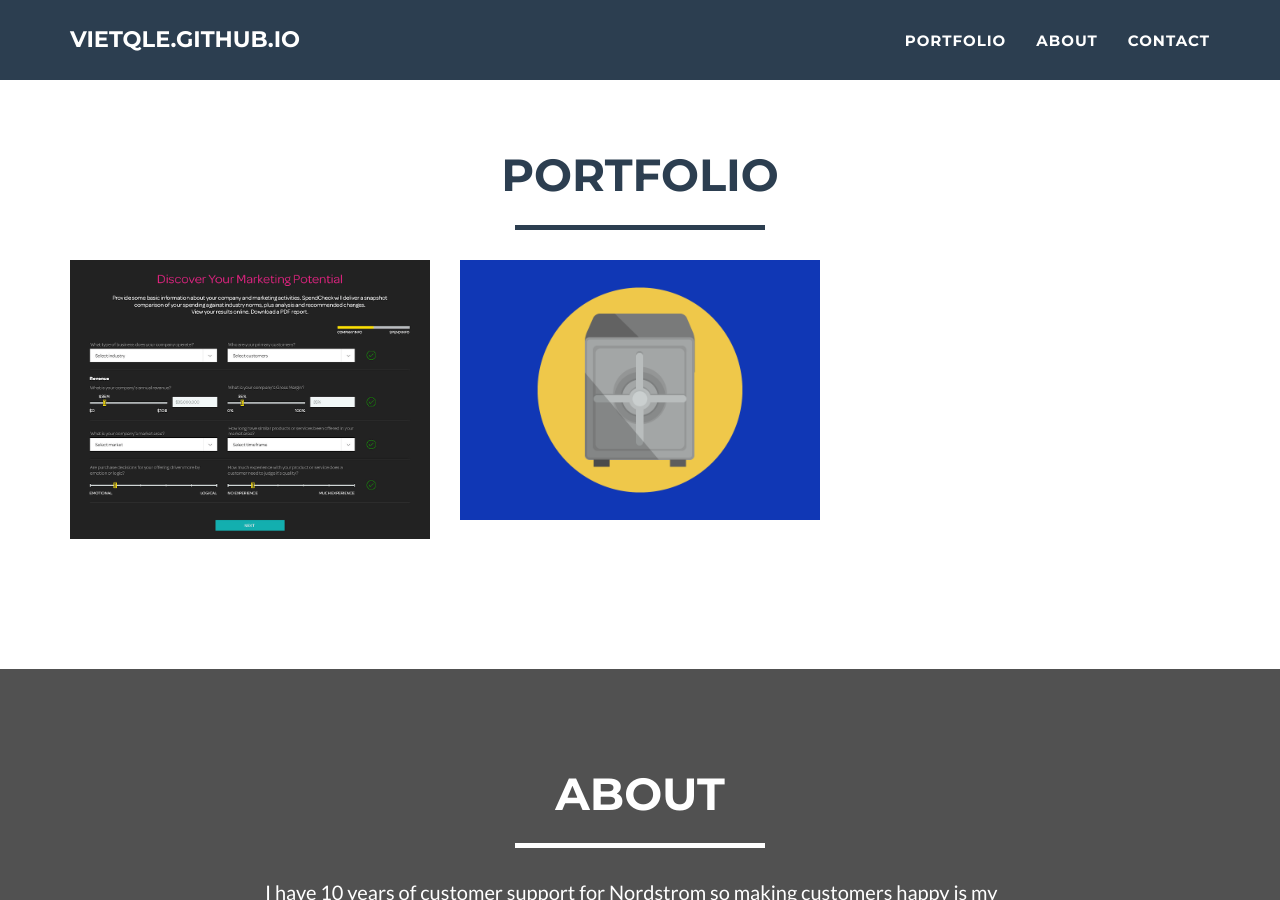
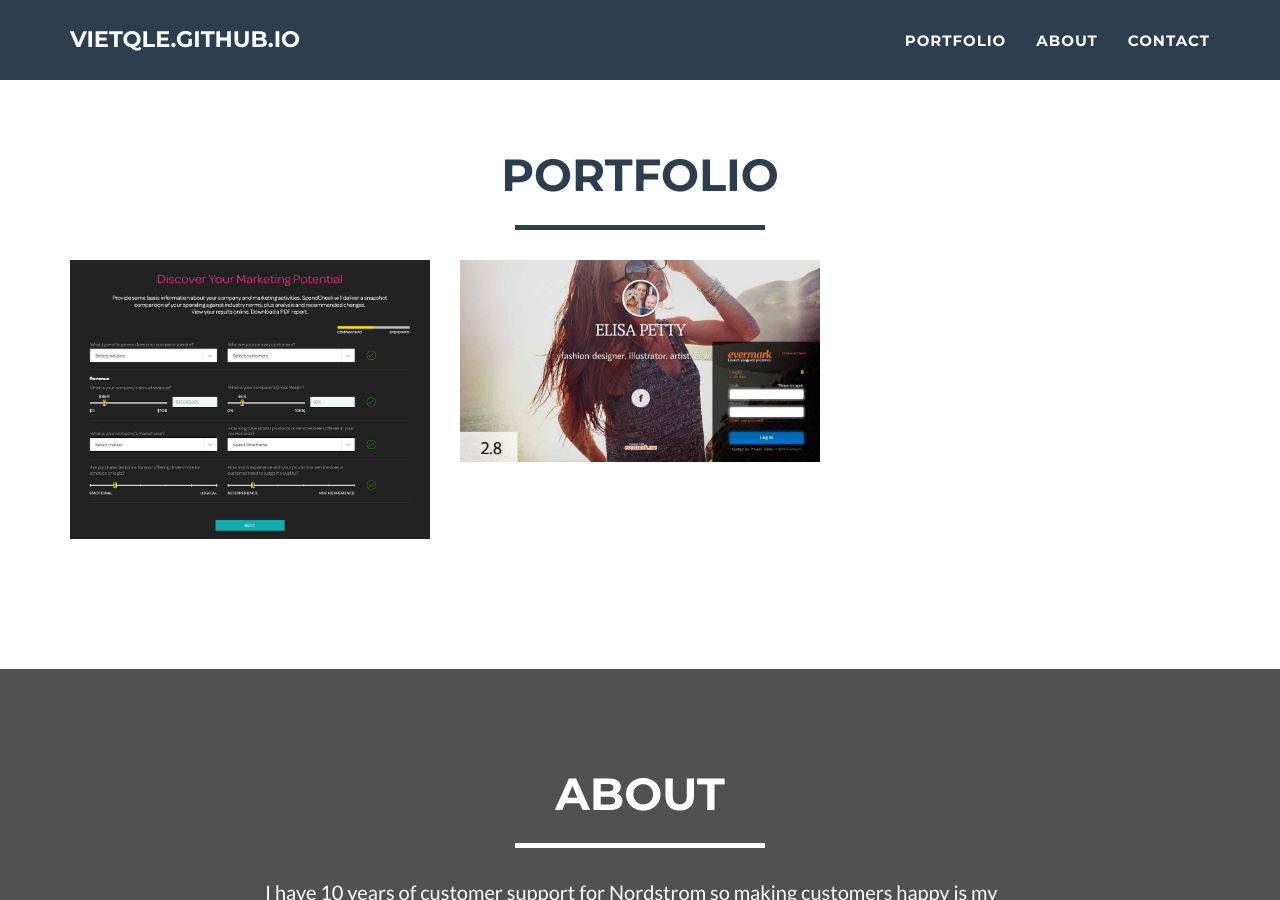
Before and after one commit to VietQLe/VietQLe.github.io, a Jekyll site: the page built from index.html, in a window 1280 px wide and 900 px high, scrolled down 706 px. Built offline with Jekyll 4.4.1, drawn with Linux system fonts in a browser that asks for light colours.

Commit message:
added Evermark images

```diff
--- a/_includes/modals.html
+++ b/_includes/modals.html
@@ -16,6 +16,7 @@
                             <hr class="star-primary">
                             <img src="img/portfolio/{{ post.img }}" class="img-responsive" alt="{{ post.alt }}">
                             <img src="img/portfolio/{{ post.img2 }}" class="img-responsive" alt="{{ post.alt }}">
+                            <img src="img/portfolio/{{ post.img3}}" class="img-responsive" alt="{{ post.alt}}">
                             <p>{{ post.description }}</p>
                             <ul class="list-inline item-details">
                                 <li>Client:
--- a/_posts/2014-07-17-project-2.markdown
+++ b/_posts/2014-07-17-project-2.markdown
@@ -2,7 +2,9 @@
 layout: default
 modal-id: 2
 date: 2014-07-17
-img: safe.png
+img: Evermark.png
+img2: Evermark1.png
+img3: Evermark2.png
 alt: image-alt
 project-date: April 2014
 client: Evermarkme
```
Also changed, not shown: img/portfolio/Evermark.png (added), img/portfolio/Evermark1.png (added), img/portfolio/Evermark2.png (added), 1 other file.
